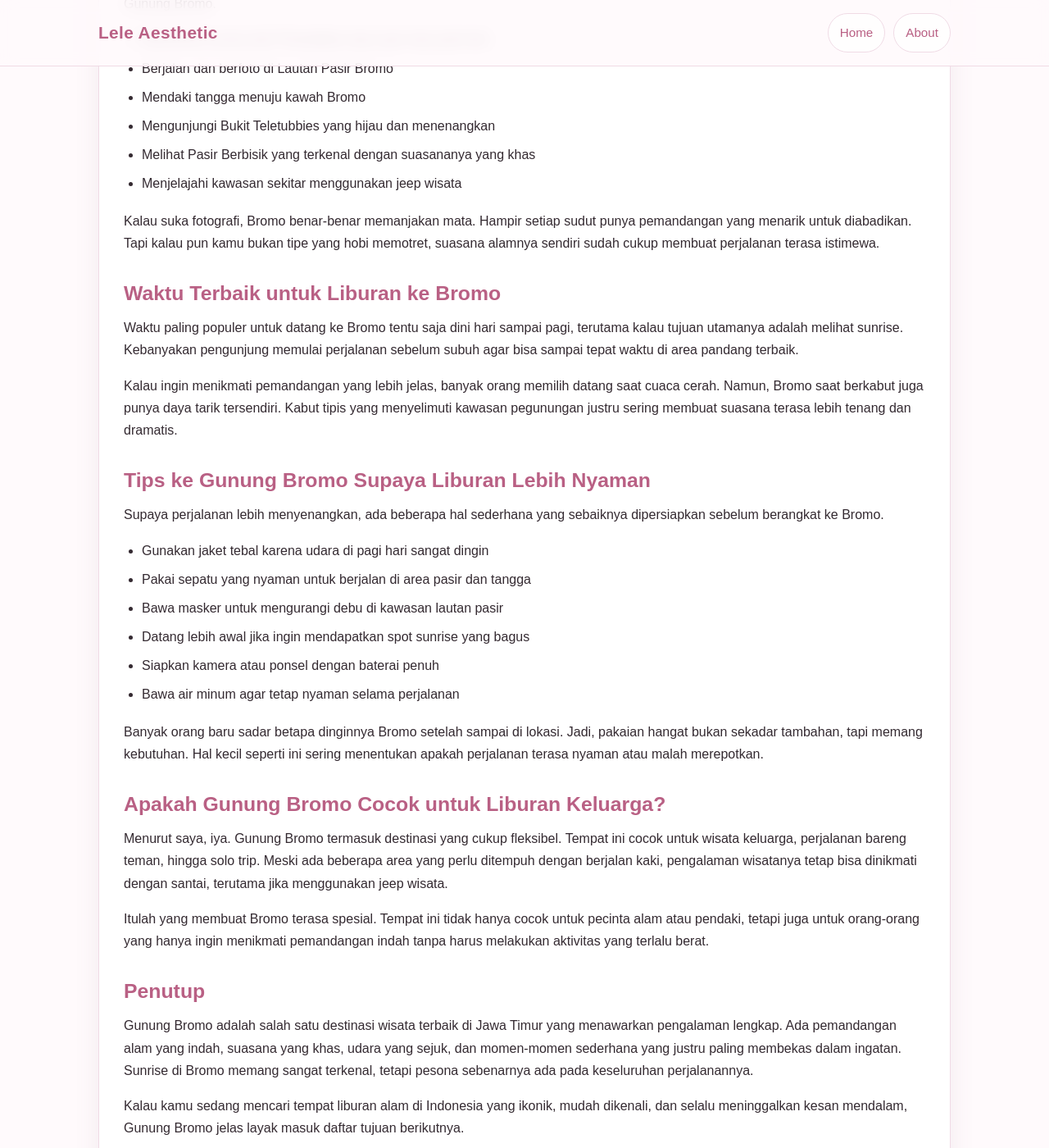
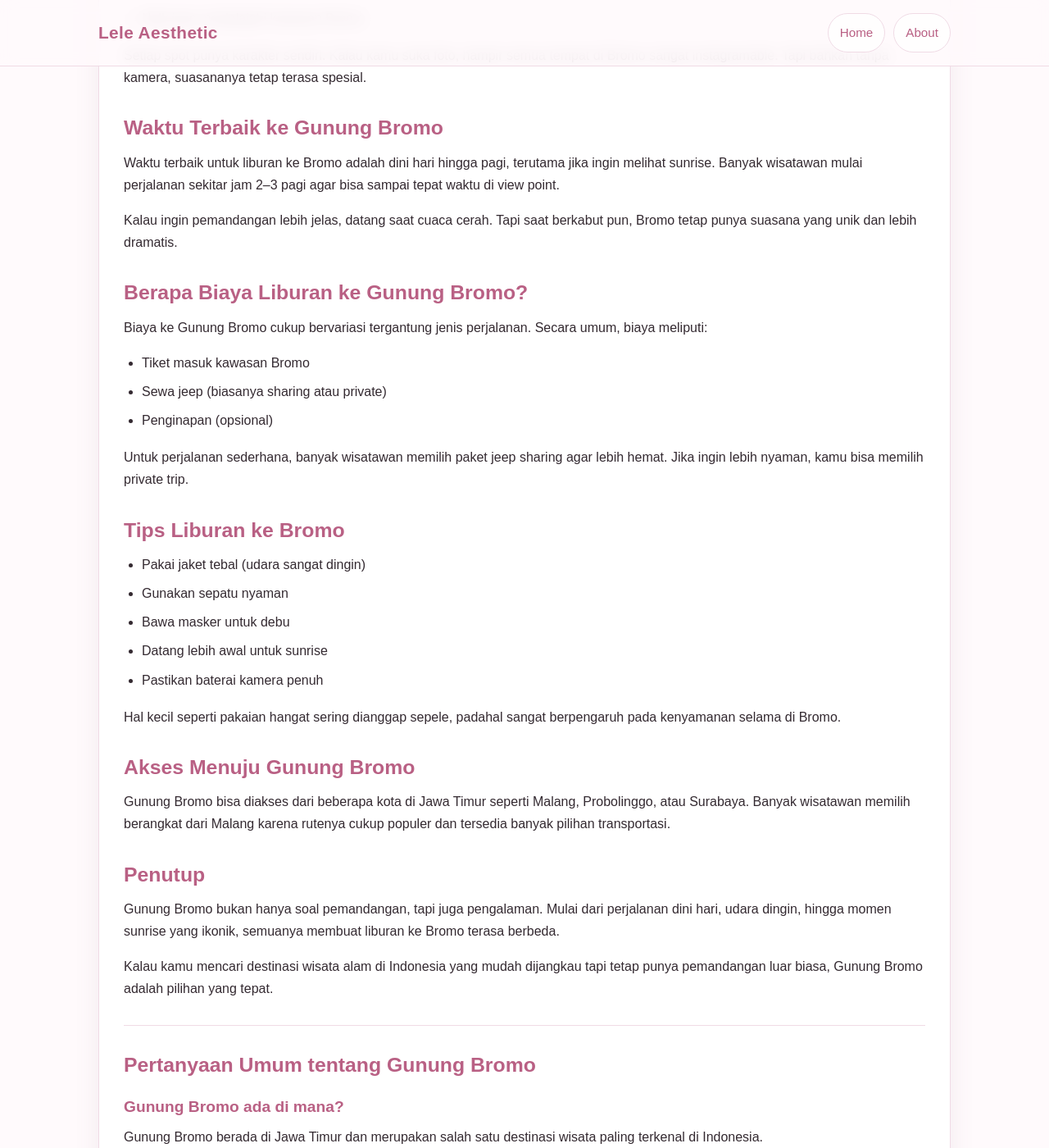
Before and after one commit to vwebe/lele, a Jekyll site: the page built from _posts/2026-03-19-liburan-ke-gunung-bromo.md, in a window 1280 px wide and 1400 px high, scrolled down 2273 px. Shown: the whole window at 82% size. Built offline with Jekyll 4.4.1, drawn with Linux system fonts in a browser that asks for light colours; some of the changed text lies outside the part shown.

Commit message:
Update 2026-03-19-liburan-ke-gunung-bromo.md

```diff
--- a/_posts/2026-03-19-liburan-ke-gunung-bromo.md
+++ b/_posts/2026-03-19-liburan-ke-gunung-bromo.md
@@ -1,194 +1,124 @@
 ---
 layout: post
-title: "Liburan ke Gunung Bromo: Tips, Waktu Terbaik, dan Tempat yang Wajib Dikunjungi"
-description: "Panduan liburan ke Gunung Bromo dalam bahasa Indonesia, lengkap dengan tips perjalanan, waktu terbaik berkunjung, aktivitas seru, dan spot wisata yang wajib didatangi."
-keywords: "Gunung Bromo, liburan ke Bromo, wisata Bromo, sunrise Bromo, tips ke Bromo, tempat wisata di Jawa Timur"
+title: "Liburan ke Gunung Bromo: Tips, Waktu Terbaik, dan Tempat Wisata"
+description: "Panduan liburan ke Gunung Bromo lengkap: sunrise, lautan pasir, tips perjalanan, biaya, dan waktu terbaik berkunjung di Jawa Timur."
+keywords: "liburan ke gunung bromo, wisata bromo, tips ke bromo, sunrise bromo, biaya ke bromo, wisata jawa timur"
 image: "/assets/images/bromo.webp"
 ---
 
 <p class="post-intro">
-Kalau bicara soal destinasi wisata alam di Indonesia yang selalu berhasil mencuri perhatian, Gunung Bromo hampir tidak pernah absen dari daftar. Tempat ini punya daya tarik yang sulit dijelaskan hanya lewat foto. Udara dingin, kabut tipis, lautan pasir yang luas, dan pemandangan pegunungan di kejauhan membuat suasananya terasa sangat khas. Buat saya, Bromo bukan cuma tempat untuk melihat sunrise, tapi juga tempat yang memberikan pengalaman perjalanan yang benar-benar berkesan.
+Liburan ke Gunung Bromo adalah salah satu pengalaman wisata paling populer di Indonesia. Terletak di Jawa Timur, Bromo terkenal dengan pemandangan sunrise yang ikonik, lautan pasir yang luas, dan suasana pegunungan yang unik. Tidak heran kalau tempat ini selalu jadi pilihan utama untuk liburan singkat maupun perjalanan santai.
 </p>
 
-<img src="{{ '/assets/images/bromo.webp' | relative_url }}" alt="Pemandangan Gunung Bromo saat matahari terbit di Jawa Timur">
+<img src="{{ '/assets/images/bromo.webp' | relative_url }}" alt="liburan ke gunung bromo saat sunrise di jawa timur">
 
 <p>
-Salah satu alasan kenapa Bromo begitu populer adalah karena tempat ini cocok untuk banyak jenis wisatawan. Mau datang bersama keluarga, sahabat, pasangan, atau bahkan solo traveling, semuanya tetap bisa menikmati pesonanya. Perjalanan ke Bromo biasanya dimulai sangat pagi, bahkan kadang masih gelap, tapi justru di situlah letak serunya. Ada rasa antusias yang berbeda saat menuju kawasan wisata sebelum matahari terbit.
+Bagi banyak orang, perjalanan ke Bromo bukan sekadar wisata biasa. Ada sensasi berangkat dini hari, udara yang sangat dingin, dan momen ketika langit perlahan berubah warna saat matahari terbit. Pengalaman ini sederhana, tapi justru yang paling membekas.
 </p>
 
-<h2>Kenapa Gunung Bromo Selalu Jadi Destinasi Favorit?</h2>
+<h2>Kenapa Gunung Bromo Selalu Jadi Favorit?</h2>
 
 <p>
-Bromo punya kombinasi pemandangan yang tidak biasa. Di satu sisi ada panorama pegunungan yang megah, di sisi lain ada hamparan pasir yang luas dan terasa hampir seperti gurun kecil. Begitu sampai di area view point, suasananya langsung terasa spesial. Saat langit mulai berubah warna dan cahaya matahari perlahan muncul, banyak orang hanya diam menikmati momen itu tanpa banyak bicara.
+Gunung Bromo punya kombinasi lanskap yang berbeda dari tempat lain. Di satu sisi ada pegunungan yang megah, di sisi lain ada hamparan pasir luas yang menyerupai gurun. Saat berada di view point, suasananya terasa tenang dan dramatis sekaligus.
 </p>
 
 <p>
-Selain sunrise, kawasan Bromo juga punya karakter alam yang membuatnya berbeda dari destinasi pegunungan lain di Indonesia. Tidak hanya hijau dan sejuk, tetapi juga dramatis, terbuka, dan ikonik. Itulah kenapa banyak orang merasa sekali ke Bromo tidak pernah benar-benar cukup.
+Selain itu, Bromo juga mudah diakses dibanding gunung lain. Itulah kenapa tempat ini cocok untuk berbagai jenis wisatawan, mulai dari keluarga hingga solo traveler.
 </p>
 
-<img src="{{ '/assets/images/gurun-pasir-bromo.webp' | relative_url }}" alt="Lautan pasir Gunung Bromo yang luas dan ikonik">
+<img src="{{ '/assets/images/gurun-pasir-bromo.webp' | relative_url }}" alt="lautan pasir gunung bromo yang luas dan ikonik">
 
-<h2>Aktivitas Seru yang Bisa Dilakukan di Gunung Bromo</h2>
+<h2>Aktivitas Seru di Gunung Bromo</h2>
 
 <p>
-Meski banyak orang datang untuk melihat sunrise, sebenarnya ada banyak hal menarik lain yang bisa dilakukan selama liburan ke Gunung Bromo.
+Selain menikmati sunrise, ada banyak hal yang bisa kamu lakukan saat liburan ke Gunung Bromo:
 </p>
 
 <ul>
-  <li>Menikmati sunrise dari Penanjakan atau spot view point lain</li>
-  <li>Berjalan dan berfoto di Lautan Pasir Bromo</li>
-  <li>Mendaki tangga menuju kawah Bromo</li>
-  <li>Mengunjungi Bukit Teletubbies yang hijau dan menenangkan</li>
-  <li>Melihat Pasir Berbisik yang terkenal dengan suasananya yang khas</li>
-  <li>Menjelajahi kawasan sekitar menggunakan jeep wisata</li>
+  <li>Melihat sunrise dari Penanjakan</li>
+  <li>Berjalan di lautan pasir Bromo</li>
+  <li>Mendaki tangga menuju kawah</li>
+  <li>Berfoto di Bukit Teletubbies</li>
+  <li>Mengunjungi Pasir Berbisik</li>
+  <li>Naik jeep menjelajahi kawasan Bromo</li>
 </ul>
 
 <p>
-Kalau suka fotografi, Bromo benar-benar memanjakan mata. Hampir setiap sudut punya pemandangan yang menarik untuk diabadikan. Tapi kalau pun kamu bukan tipe yang hobi memotret, suasana alamnya sendiri sudah cukup membuat perjalanan terasa istimewa.
+Setiap spot punya karakter sendiri. Kalau kamu suka foto, hampir semua tempat di Bromo sangat instagramable. Tapi bahkan tanpa kamera, suasananya tetap terasa spesial.
 </p>
 
-<h2>Waktu Terbaik untuk Liburan ke Bromo</h2>
+<h2>Waktu Terbaik ke Gunung Bromo</h2>
 
 <p>
-Waktu paling populer untuk datang ke Bromo tentu saja dini hari sampai pagi, terutama kalau tujuan utamanya adalah melihat sunrise. Kebanyakan pengunjung memulai perjalanan sebelum subuh agar bisa sampai tepat waktu di area pandang terbaik.
+Waktu terbaik untuk liburan ke Bromo adalah dini hari hingga pagi, terutama jika ingin melihat sunrise. Banyak wisatawan mulai perjalanan sekitar jam 2–3 pagi agar bisa sampai tepat waktu di view point.
 </p>
 
 <p>
-Kalau ingin menikmati pemandangan yang lebih jelas, banyak orang memilih datang saat cuaca cerah. Namun, Bromo saat berkabut juga punya daya tarik tersendiri. Kabut tipis yang menyelimuti kawasan pegunungan justru sering membuat suasana terasa lebih tenang dan dramatis.
+Kalau ingin pemandangan lebih jelas, datang saat cuaca cerah. Tapi saat berkabut pun, Bromo tetap punya suasana yang unik dan lebih dramatis.
 </p>
 
-<h2>Tips ke Gunung Bromo Supaya Liburan Lebih Nyaman</h2>
+<h2>Berapa Biaya Liburan ke Gunung Bromo?</h2>
 
 <p>
-Supaya perjalanan lebih menyenangkan, ada beberapa hal sederhana yang sebaiknya dipersiapkan sebelum berangkat ke Bromo.
+Biaya ke Gunung Bromo cukup bervariasi tergantung jenis perjalanan. Secara umum, biaya meliputi:
 </p>
 
 <ul>
-  <li>Gunakan jaket tebal karena udara di pagi hari sangat dingin</li>
-  <li>Pakai sepatu yang nyaman untuk berjalan di area pasir dan tangga</li>
-  <li>Bawa masker untuk mengurangi debu di kawasan lautan pasir</li>
-  <li>Datang lebih awal jika ingin mendapatkan spot sunrise yang bagus</li>
-  <li>Siapkan kamera atau ponsel dengan baterai penuh</li>
-  <li>Bawa air minum agar tetap nyaman selama perjalanan</li>
+  <li>Tiket masuk kawasan Bromo</li>
+  <li>Sewa jeep (biasanya sharing atau private)</li>
+  <li>Penginapan (opsional)</li>
 </ul>
 
 <p>
-Banyak orang baru sadar betapa dinginnya Bromo setelah sampai di lokasi. Jadi, pakaian hangat bukan sekadar tambahan, tapi memang kebutuhan. Hal kecil seperti ini sering menentukan apakah perjalanan terasa nyaman atau malah merepotkan.
+Untuk perjalanan sederhana, banyak wisatawan memilih paket jeep sharing agar lebih hemat. Jika ingin lebih nyaman, kamu bisa memilih private trip.
 </p>
 
-<h2>Apakah Gunung Bromo Cocok untuk Liburan Keluarga?</h2>
+<h2>Tips Liburan ke Bromo</h2>
+
+<ul>
+  <li>Pakai jaket tebal (udara sangat dingin)</li>
+  <li>Gunakan sepatu nyaman</li>
+  <li>Bawa masker untuk debu</li>
+  <li>Datang lebih awal untuk sunrise</li>
+  <li>Pastikan baterai kamera penuh</li>
+</ul>
 
 <p>
-Menurut saya, iya. Gunung Bromo termasuk destinasi yang cukup fleksibel. Tempat ini cocok untuk wisata keluarga, perjalanan bareng teman, hingga solo trip. Meski ada beberapa area yang perlu ditempuh dengan berjalan kaki, pengalaman wisatanya tetap bisa dinikmati dengan santai, terutama jika menggunakan jeep wisata.
+Hal kecil seperti pakaian hangat sering dianggap sepele, padahal sangat berpengaruh pada kenyamanan selama di Bromo.
 </p>
 
+<h2>Akses Menuju Gunung Bromo</h2>
+
 <p>
-Itulah yang membuat Bromo terasa spesial. Tempat ini tidak hanya cocok untuk pecinta alam atau pendaki, tetapi juga untuk orang-orang yang hanya ingin menikmati pemandangan indah tanpa harus melakukan aktivitas yang terlalu berat.
+Gunung Bromo bisa diakses dari beberapa kota di Jawa Timur seperti Malang, Probolinggo, atau Surabaya. Banyak wisatawan memilih berangkat dari Malang karena rutenya cukup populer dan tersedia banyak pilihan transportasi.
 </p>
 
 <h2>Penutup</h2>
 
 <p>
-Gunung Bromo adalah salah satu destinasi wisata terbaik di Jawa Timur yang menawarkan pengalaman lengkap. Ada pemandangan alam yang indah, suasana yang khas, udara yang sejuk, dan momen-momen sederhana yang justru paling membekas dalam ingatan. Sunrise di Bromo memang sangat terkenal, tetapi pesona sebenarnya ada pada keseluruhan perjalanannya.
+Gunung Bromo bukan hanya soal pemandangan, tapi juga pengalaman. Mulai dari perjalanan dini hari, udara dingin, hingga momen sunrise yang ikonik, semuanya membuat liburan ke Bromo terasa berbeda.
 </p>
 
 <p>
-Kalau kamu sedang mencari tempat liburan alam di Indonesia yang ikonik, mudah dikenali, dan selalu meninggalkan kesan mendalam, Gunung Bromo jelas layak masuk daftar tujuan berikutnya.
+Kalau kamu mencari destinasi wisata alam di Indonesia yang mudah dijangkau tapi tetap punya pemandangan luar biasa, Gunung Bromo adalah pilihan yang tepat.
 </p>
 
 <hr>
 
 <h2>Pertanyaan Umum tentang Gunung Bromo</h2>
 
-<h3>1. Gunung Bromo ada di mana?</h3>
-<p>
-Gunung Bromo berada di Jawa Timur dan termasuk salah satu destinasi wisata alam paling terkenal di Indonesia.
-</p>
+<h3>Gunung Bromo ada di mana?</h3>
+<p>Gunung Bromo berada di Jawa Timur dan merupakan salah satu destinasi wisata paling terkenal di Indonesia.</p>
 
-<h3>2. Kapan waktu terbaik ke Bromo?</h3>
-<p>
-Waktu terbaik biasanya dini hari sampai pagi, terutama untuk menikmati sunrise dan suasana khas pegunungan.
-</p>
+<h3>Kapan waktu terbaik ke Bromo?</h3>
+<p>Dini hari hingga pagi hari adalah waktu terbaik, terutama untuk menikmati sunrise.</p>
 
-<h3>3. Apakah Bromo cocok untuk pemula?</h3>
-<p>
-Ya, Bromo cukup cocok untuk pemula karena banyak area wisata yang bisa dinikmati tanpa harus melakukan pendakian berat.
-</p>
+<h3>Apakah Bromo cocok untuk pemula?</h3>
+<p>Ya, karena tidak memerlukan pendakian berat dan bisa dijelajahi dengan jeep.</p>
 
-<h3>4. Apa yang wajib dibawa saat ke Bromo?</h3>
-<p>
-Jaket tebal, sepatu nyaman, masker, air minum, dan kamera atau ponsel dengan baterai penuh adalah perlengkapan dasar yang sebaiknya dibawa.
-</p>
+<h3>Apa yang wajib dibawa?</h3>
+<p>Jaket tebal, sepatu nyaman, masker, dan kamera.</p>
 
 <p>
-Baca juga: <a href="{{ '/' | relative_url }}">artikel lain di Lele Aesthetic</a>
+Baca juga: <a href="{{ '/' | relative_url }}">artikel lainnya di Lele Aesthetic</a>
 </p>
-
-<script type="application/ld+json">
-{
-  "@context": "https://schema.org",
-  "@type": "BlogPosting",
-  "headline": "Liburan ke Gunung Bromo: Tips, Waktu Terbaik, dan Tempat yang Wajib Dikunjungi",
-  "description": "Panduan liburan ke Gunung Bromo dalam bahasa Indonesia, lengkap dengan tips perjalanan, waktu terbaik berkunjung, aktivitas seru, dan spot wisata yang wajib didatangi.",
-  "image": [
-    "https://vwebe.github.io/lele/assets/images/bromo.webp",
-    "https://vwebe.github.io/lele/assets/images/gurun-pasir-bromo.webp"
-  ],
-  "author": {
-    "@type": "Person",
-    "name": "Lele Aesthetic"
-  },
-  "publisher": {
-    "@type": "Organization",
-    "name": "Lele Aesthetic"
-  },
-  "mainEntityOfPage": {
-    "@type": "WebPage",
-    "@id": "https://vwebe.github.io/lele/2026/03/19/liburan-ke-gunung-bromo.html"
-  },
-  "datePublished": "2026-03-19",
-  "dateModified": "2026-03-19",
-  "inLanguage": "id-ID"
-}
-</script>
-
-<script type="application/ld+json">
-{
-  "@context": "https://schema.org",
-  "@type": "FAQPage",
-  "mainEntity": [
-    {
-      "@type": "Question",
-      "name": "Gunung Bromo ada di mana?",
-      "acceptedAnswer": {
-        "@type": "Answer",
-        "text": "Gunung Bromo berada di Jawa Timur dan termasuk salah satu destinasi wisata alam paling terkenal di Indonesia."
-      }
-    },
-    {
-      "@type": "Question",
-      "name": "Kapan waktu terbaik ke Bromo?",
-      "acceptedAnswer": {
-        "@type": "Answer",
-        "text": "Waktu terbaik biasanya dini hari sampai pagi, terutama untuk menikmati sunrise dan suasana khas pegunungan."
-      }
-    },
-    {
-      "@type": "Question",
-      "name": "Apakah Bromo cocok untuk pemula?",
-      "acceptedAnswer": {
-        "@type": "Answer",
-        "text": "Ya, Bromo cukup cocok untuk pemula karena banyak area wisata yang bisa dinikmati tanpa harus melakukan pendakian berat."
-      }
-    },
-    {
-      "@type": "Question",
-      "name": "Apa yang wajib dibawa saat ke Bromo?",
-      "acceptedAnswer": {
-        "@type": "Answer",
-        "text": "Jaket tebal, sepatu nyaman, masker, air minum, dan kamera atau ponsel dengan baterai penuh adalah perlengkapan dasar yang sebaiknya dibawa."
-      }
-    }
-  ]
-}
-</script>
```
